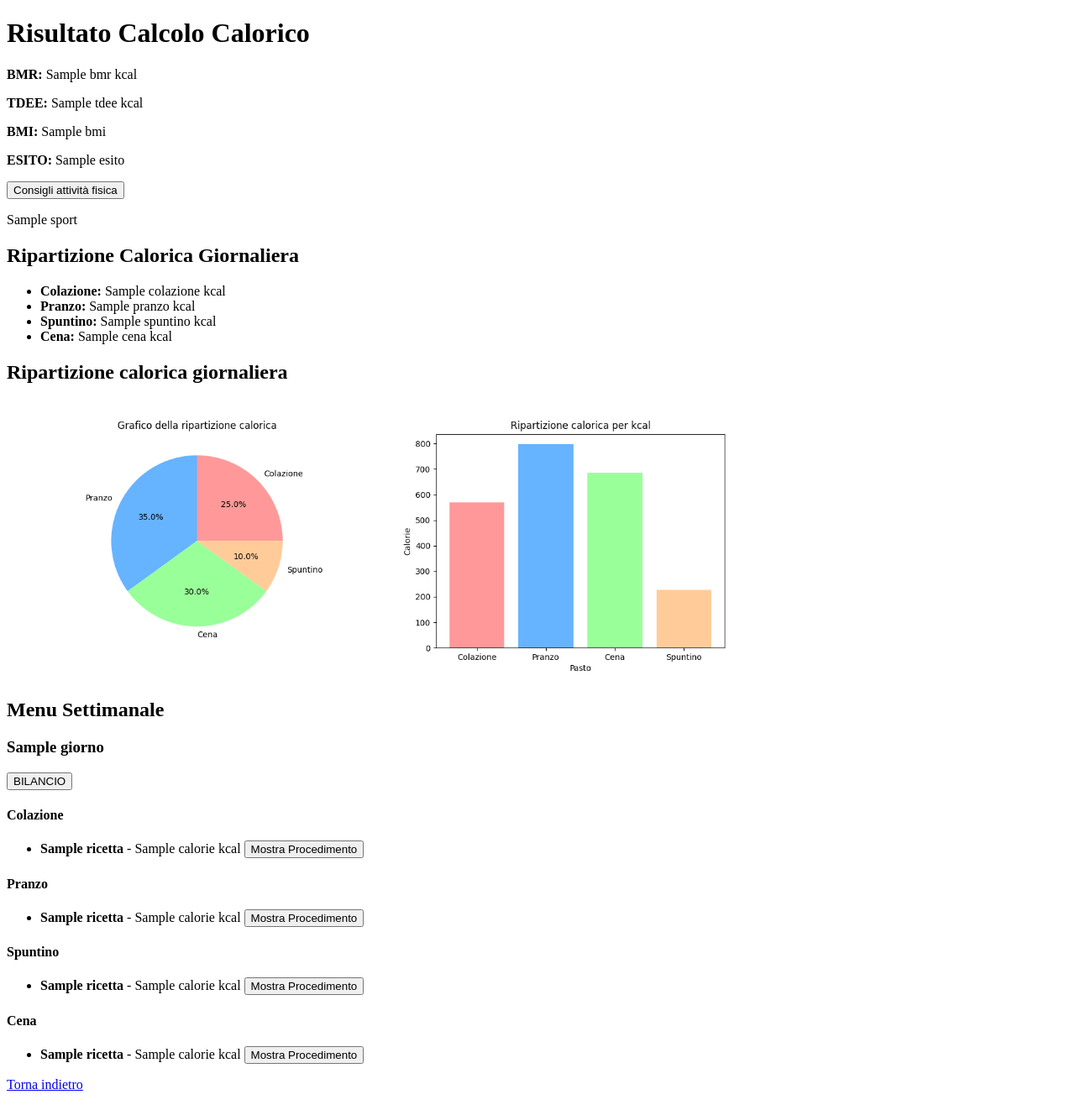
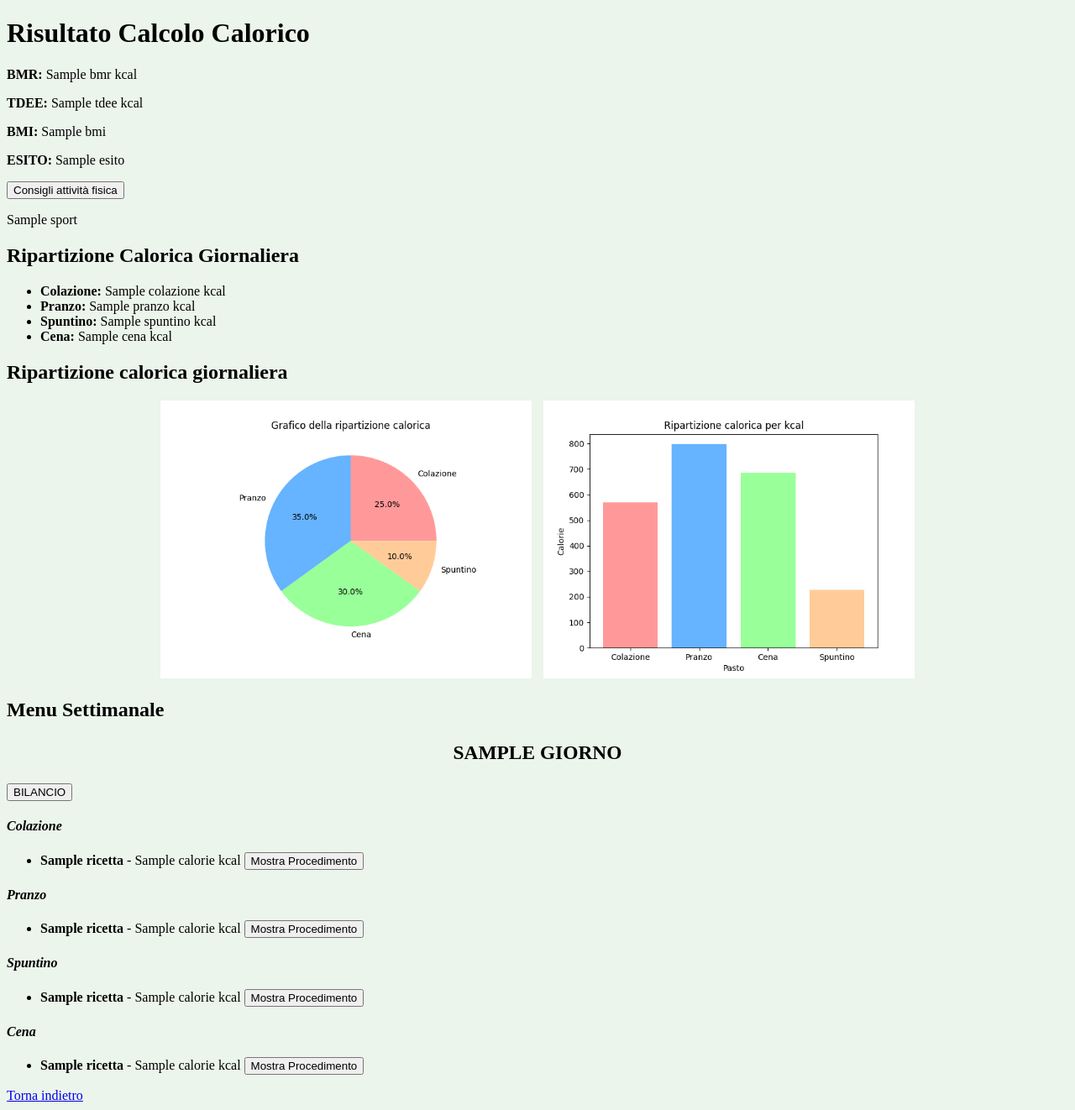
Before and after one commit to SimonaContaldi99/Progetto-Programmazione-, a Flask app: template progetto programmazione/templates/risultato.html in a window 1280 px wide. Shown: the whole page at 84% size. Before the commit the page ends 1299 px from the top, so only its background shows below. Run offline with Flask 3, Linux system fonts and the light colour scheme; the template is opened without the code that fills it: most values are stand-ins (such as "Sample title", 1, 10 or a date in 2020).

Commit message:
Update risultato.html

```diff
--- a/progetto programmazione/templates/risultato.html
+++ b/progetto programmazione/templates/risultato.html
@@ -3,6 +3,7 @@
 <head>
     <meta charset="UTF-8">
     <meta name="viewport" content="width=device-width, initial-scale=1.0">
+<body style="background-color: rgb(235, 245, 235)">
     <title>Risultato Calcolo Calorico</title>
     <!-- Aggiungi il widget di Google Translate -->
     <meta name="google-translate-customization" content="">
@@ -64,7 +65,7 @@
     </ul>
 
     <h2>Ripartizione calorica giornaliera</h2>
-    <div style="text-align: left;">
+    <div style="text-align: center;">
         <img src="{{ url_for('static', filename='grafico_ripartizione.png') }}"
              style="width: 35%; height: auto; display: inline-block; margin-right: 10px;" alt="Grafico Ripartizione">
         <img src="{{ url_for('static', filename='grafico_ripartizione_barre.png') }}"
@@ -73,15 +74,15 @@
 
     <h2>Menu Settimanale</h2>
     {% for giorno, pasti in menu_settimanale.items() %}
-        <h3>{{ giorno }}</h3>
+    <div style="text-align: center; text-transform: uppercase;font-size: 20px;"><h3>{{ giorno }}</h3></div>
         <button onclick="toggleBilancio('grafico-bilancio-{{ giorno }}')">BILANCIO</button>
         <div id="grafico-bilancio-{{ giorno }}" class="grafico-bilancio">
             <img src="{{ url_for('static', filename='grafico_' + giorno + '.png') }}" alt="Grafico Bilancio {{ giorno }}"
-                 style="width: 20%; height: auto; display: inline-block; margin-right: 10px;">
+                 style="width: 20%; height: auto; display: inline-block; margin-right: 20px;">
         </div>
 
         <!-- Colazione -->
-        <h4>Colazione</h4>
+        <h4><i>Colazione</h4></i>
         <ul>
             {% for ricetta in pasti['Colazione'] %}
                 <li>
@@ -95,7 +96,7 @@
         </ul>
 
         <!-- Pranzo -->
-        <h4>Pranzo</h4>
+        <h4><i>Pranzo</h4></i>
         <ul>
             {% for ricetta in pasti['Pranzo'] %}
                 <li>
@@ -109,7 +110,7 @@
         </ul>
 
         <!-- Spuntino -->
-        <h4>Spuntino</h4>
+        <h4><i>Spuntino</h4></i>
         <ul>
             {% for ricetta in pasti['Spuntino'] %}
                 <li>
@@ -123,7 +124,7 @@
         </ul>
 
         <!-- Cena -->
-        <h4>Cena</h4>
+        <h4><i>Cena</h4></i>
         <ul>
             {% for ricetta in pasti['Cena'] %}
                 <li>
@@ -139,4 +140,5 @@
 
     <a href="/">Torna indietro</a>
 </body>
+</body>
 </html>
```
